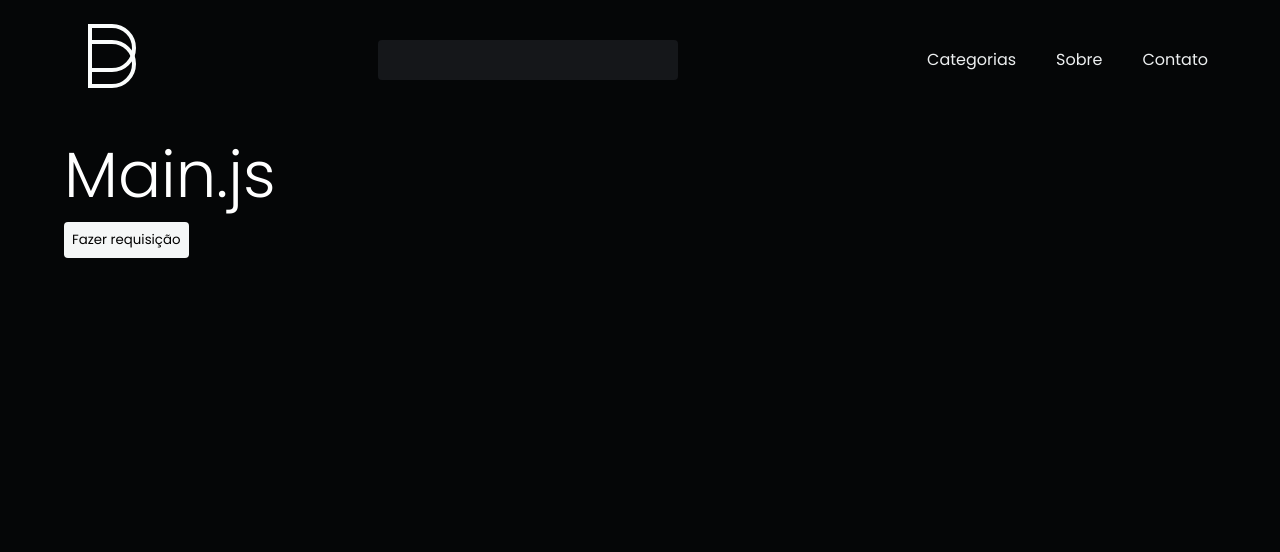
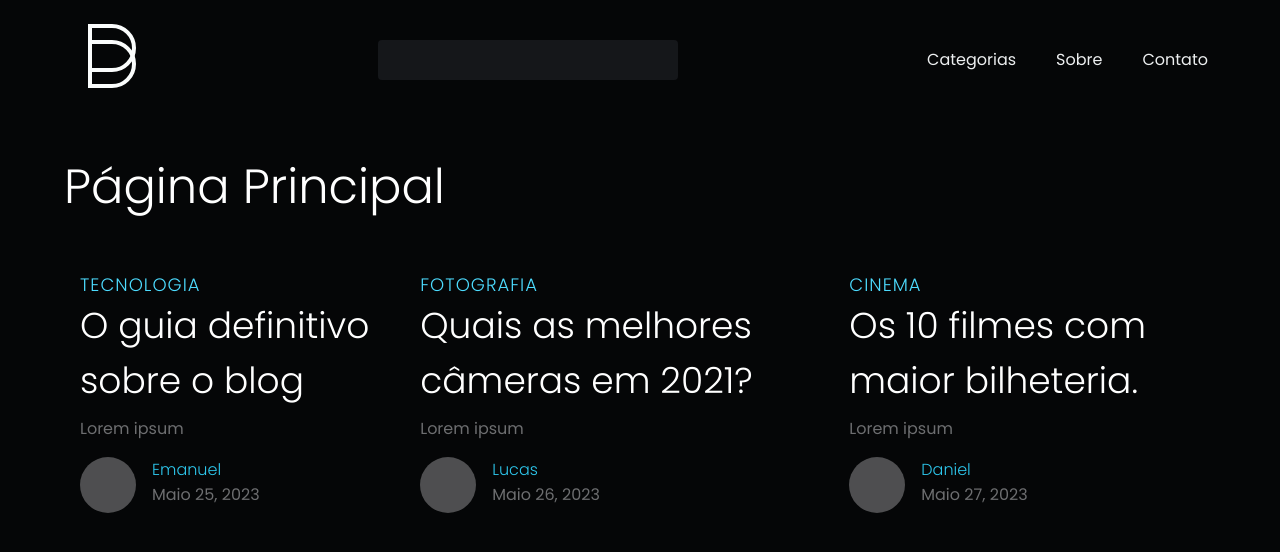
Before and after one commit to manukaS/blog, a React (Create React App) app: page / in a window 1280 px wide. Shown: the top 552 px of the page. Built offline with nearby package versions, Linux system fonts and the light colour scheme; data requests are answered from the project's data file.

Commit message:
Creating Routes

```diff
--- a/package.json
+++ b/package.json
@@ -9,6 +9,7 @@
     "axios": "^1.4.0",
     "react": "^18.2.0",
     "react-dom": "^18.2.0",
+    "react-router-dom": "^6.11.2",
     "react-scripts": "5.0.1",
     "web-vitals": "^2.1.4"
   },
--- a/src/App.js
+++ b/src/App.js
@@ -1,11 +1,12 @@
 import Header from "./components/Header";
 import Main from "./pages/Main";
+import Rotas from "./routes";
 
 function App() {
   return (
     <>
       <Header />
-      <Main />
+      <Rotas />
     </>
   );
 }
--- a/src/components/Post/index.js
+++ b/src/components/Post/index.js
@@ -9,8 +9,8 @@ const Post = (props) => {
         <div className="flex pt-2">
           <div className="img-profile"></div>
           <div className="desc-profile ml-2">
-            <h6 className="color-blue">Nome</h6>
-            <p>Maio 27, 2023 - 10 min</p>
+            <h6 className="color-blue">{props.author}</h6>
+            <p>{props.date}</p>
           </div>
         </div>
       </div>
--- /dev/null
+++ b/src/pages/Article/index.js
@@ -0,0 +1,9 @@
+const Article = () => {
+  return (
+    <>
+      <h1>Detalhando o Artigo</h1>
+    </>
+  );
+};
+
+export default Article;
--- a/src/pages/Main/index.js
+++ b/src/pages/Main/index.js
@@ -1,30 +1,32 @@
 import api from "../../services/api";
 import Post from "../../components/Post";
-import { useState } from "react";
+import { useState, useEffect } from "react";
 
 const Main = () => {
   const [post, setPost] = useState([]);
 
-  async function handleAxios() {
-    try {
-      const response = await api.get("/posts");
+  useEffect(() => {
+    api.get("/posts").then((response) => {
       setPost(response.data);
-    } catch (error) {
-      console.log(error);
-    }
-  }
+    });
+  }, []);
 
   return (
     <>
       <section className="container">
-        <h1>Main.js</h1>
-        <button onClick={handleAxios}> Fazer requisição </button>
+        <h2 className="mt-3">Página Principal</h2>
 
         <div className="mt-5 container-posts">
           {post.map((post) => {
             return (
               <>
-                <Post key={post.id} subtitle={post.category} title={post.title}>
+                <Post
+                  key={post.id}
+                  subtitle={post.category}
+                  title={post.title}
+                  author={post.author}
+                  date={post.date}
+                >
                   {post.resume}
                 </Post>
               </>
--- /dev/null
+++ b/src/routes.js
@@ -0,0 +1,15 @@
+import { BrowserRouter as Router, Routes, Route } from "react-router-dom";
+
+import Main from "./pages/Main";
+import Article from "./pages/Article";
+
+const Rotas = () => (
+  <Router>
+    <Routes>
+      <Route exact path="/" element={<Main />} />
+      <Route path="/articles/:id" element={<Article />} />
+    </Routes>
+  </Router>
+);
+
+export default Rotas;
```
Also changed, not shown: src/components/Article/index.js (deleted, +0 -38 lines), 1 other file (tests, documents, lock files or other folders).
